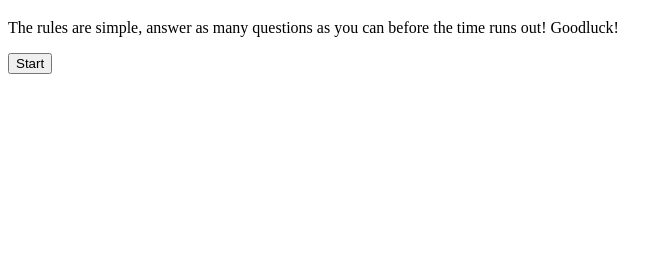
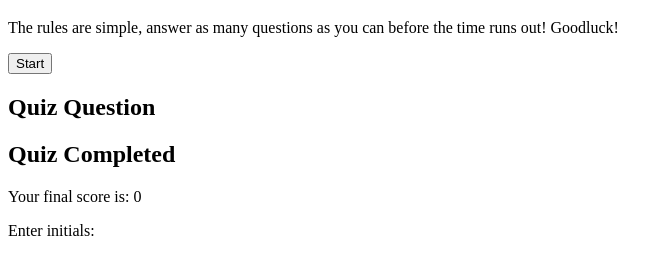
Before and after one commit to IvanPerezRWS/CodeQuiz, a plain HTML site: page index.html in a window 1280 px wide. Shown: the part 61-336 px from the top of the page, without its empty margins (0-672 px from the left). Drawn offline with Linux system fonts and the light colour scheme.

Commit message:
Added html elemtents for functioning quiz

```diff
--- a/assets/script.js
+++ b/assets/script.js
@@ -48,4 +48,3 @@ function displayMessage() {
   }
 
   startBtn.onclick = countdown;
-  console.log();
--- a/index.html
+++ b/index.html
@@ -16,6 +16,19 @@
         <h2 id="countdown"></h2>
         <p id="main"></p>
     </div>
+    <section id="quiz-questions" class="hidden quiz-questions">
+        <p id="main"></p>
+        <h1 id="question">Quiz Question</h1>
+            <ul id="choices"></ul>
+    </section>
+    <section id="end" class="hiden quiz-section">
+        <h1 id="end-title">Quiz Completed</h1>
+            <p id="score-text">Your final score is: <span id="score">0</span></p>
+            <form id="submit-score">
+                <label for="initials">Enter initials:</label>
+            </form>
+    </section>
+
 
     <script src="./assets/script.js"></script>
 </body>
```
